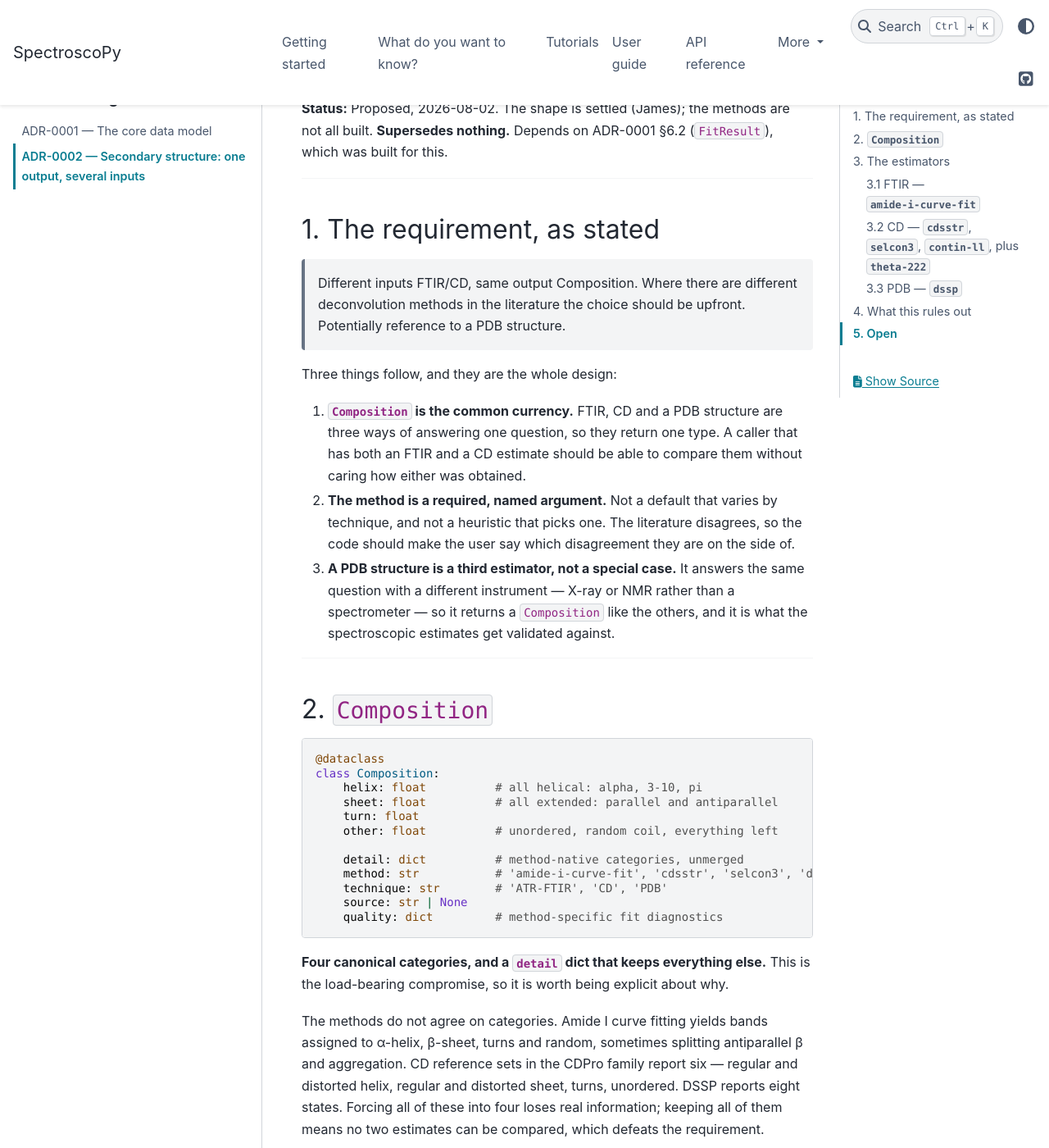
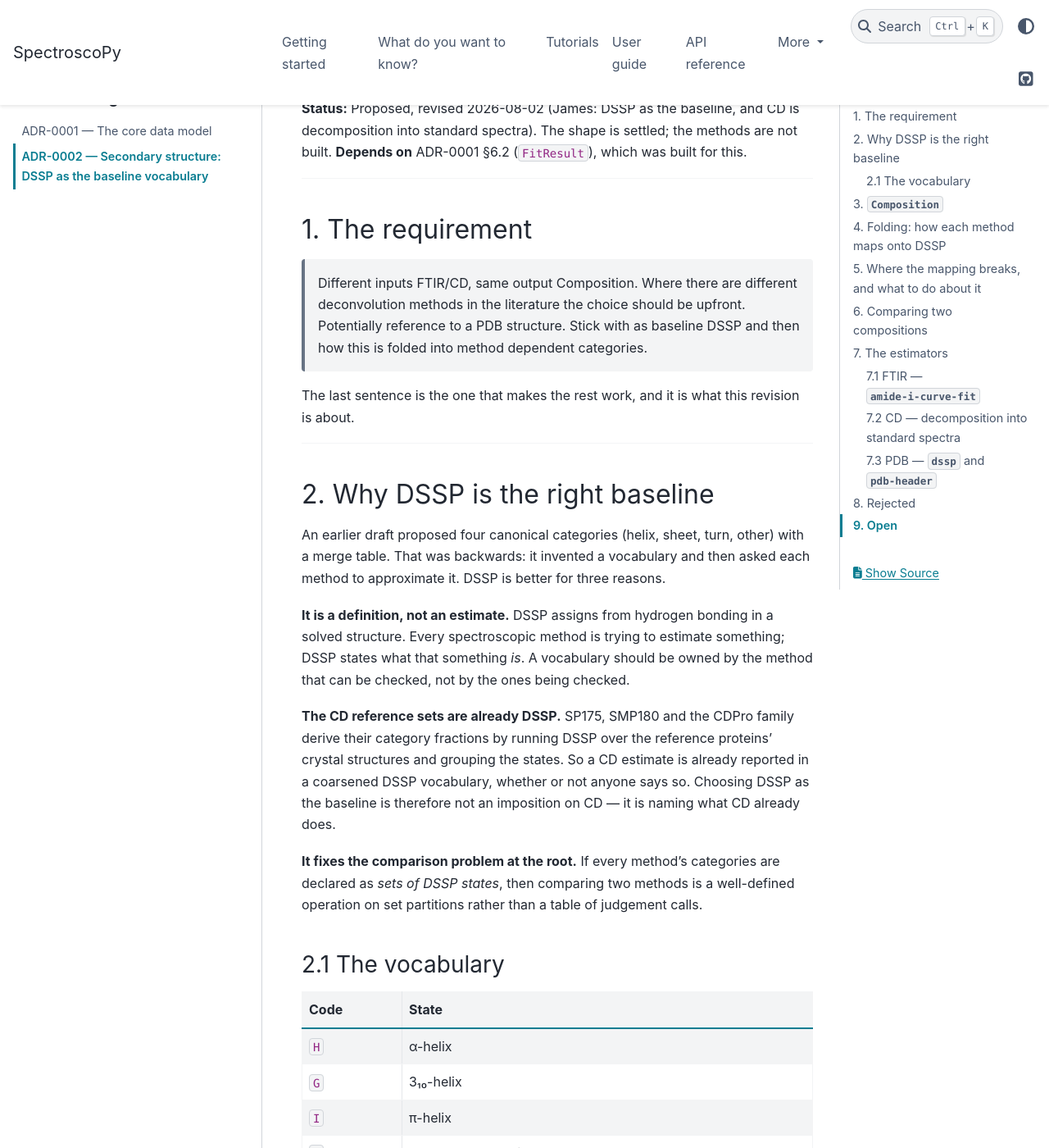
Before and after one commit to jnsturgis/SpectroscoPy, a Sphinx documentation site: the page built from docs/adr/0002-secondary-structure.md, in a window 1280 px wide and 1400 px high, scrolled down 294 px. Shown: the whole window at 82% size. Built offline with Sphinx 7.4.7 and the PyData theme 0.15.4, drawn with Linux system fonts in a browser that asks for light colours; some of the changed text lies outside the part shown.

Commit message:
Rewrite ADR-0002 around DSSP as the baseline vocabulary
James: stick with DSSP as the baseline and then fold method-dependent categories
into it; and for CD the standard is decomposition into standard spectra.

The earlier draft had it backwards. It invented four canonical categories and
asked every method to approximate them. DSSP is the better baseline for three
reasons, and the second is the one that settles it: DSSP is a definition rather
than an estimate; the CD reference sets already derive their category fractions
by running DSSP over the reference proteins' structures, so a CD result is
already reported in a coarsened DSSP vocabulary whether or not anyone says so;
and declaring each method's categories as sets of DSSP states turns comparison
into a defined operation on partitions instead of a table of judgement calls.

So a Category is a name plus the DSSP states it claims, and comparing two
compositions projects both onto the coarsest partition they can both express.
That makes visible something a merge table hides: amide I puts 3-10 and pi helix
with the helix, while the CD reference sets put them in unordered. Lining up two
helix numbers is therefore not comparing like with like, and the discrepancy is
exactly the 3-10 and pi content. Small, usually, and invisible in every such
comparison I have read.

Recorded honestly rather than smoothed over: two method categories are not
unions of DSSP states. Regular versus distorted helix is a positional split
within H that DSSP does not encode, so both map to H and can only be compared
after summing. And the 1620/1690 pair from intermolecular beta has no DSSP state
at all -- it is quaternary, and DSSP runs on one chain. It gets an empty state
set and is excluded from comparison rather than folded into sheet, because for
aggregating samples that band is often the main result, and a vocabulary that
cannot say 'this is not secondary structure' would report aggregation as
structure.

Also records what the FTIR estimator inherits from the fitting work now built:
pseudo-Voigt components and A/d2A weighting, both for reasons measured rather
than assumed.

Co-Authored-By: Claude Opus 5 <noreply@anthropic.com>

````diff
--- a/docs/adr/0002-secondary-structure.md
+++ b/docs/adr/0002-secondary-structure.md
@@ -1,82 +1,173 @@
-# ADR-0002 — Secondary structure: one output, several inputs
+# ADR-0002 — Secondary structure: DSSP as the baseline vocabulary
 
-**Status:** Proposed, 2026-08-02. The shape is settled (James); the methods are
-not all built.
-**Supersedes nothing.** Depends on ADR-0001 §6.2 (`FitResult`), which was built
-for this.
+**Status:** Proposed, revised 2026-08-02 (James: DSSP as the baseline, and CD is
+decomposition into standard spectra). The shape is settled; the methods are not
+built.
+**Depends on** ADR-0001 §6.2 (`FitResult`), which was built for this.
 
 ---
 
-## 1. The requirement, as stated
+## 1. The requirement
 
 > Different inputs FTIR/CD, same output Composition. Where there are different
 > deconvolution methods in the literature the choice should be upfront.
 > Potentially reference to a PDB structure.
+> Stick with as baseline DSSP and then how this is folded into method dependent
+> categories.
 
-Three things follow, and they are the whole design:
-
-1. **`Composition` is the common currency.** FTIR, CD and a PDB structure are
-   three ways of answering one question, so they return one type. A caller that
-   has both an FTIR and a CD estimate should be able to compare them without
-   caring how either was obtained.
-2. **The method is a required, named argument.** Not a default that varies by
-   technique, and not a heuristic that picks one. The literature disagrees, so
-   the code should make the user say which disagreement they are on the side of.
-3. **A PDB structure is a third estimator, not a special case.** It answers the
-   same question with a different instrument — X-ray or NMR rather than a
-   spectrometer — so it returns a `Composition` like the others, and it is what
-   the spectroscopic estimates get validated against.
+The last sentence is the one that makes the rest work, and it is what this
+revision is about.
 
 ---
 
-## 2. `Composition`
+## 2. Why DSSP is the right baseline
 
-```python
-@dataclass
-class Composition:
-    helix: float          # all helical: alpha, 3-10, pi
-    sheet: float          # all extended: parallel and antiparallel
-    turn: float
-    other: float          # unordered, random coil, everything left
+An earlier draft proposed four canonical categories (helix, sheet, turn, other)
+with a merge table. That was backwards: it invented a vocabulary and then asked
+each method to approximate it. DSSP is better for three reasons.
 
-    detail: dict          # method-native categories, unmerged
-    method: str           # 'amide-i-curve-fit', 'cdsstr', 'selcon3', 'dssp' ...
-    technique: str        # 'ATR-FTIR', 'CD', 'PDB'
-    source: str | None
-    quality: dict         # method-specific fit diagnostics
-```
+**It is a definition, not an estimate.** DSSP assigns from hydrogen bonding in a
+solved structure. Every spectroscopic method is trying to estimate something;
+DSSP states what that something *is*. A vocabulary should be owned by the method
+that can be checked, not by the ones being checked.
 
-**Four canonical categories, and a `detail` dict that keeps everything else.**
-This is the load-bearing compromise, so it is worth being explicit about why.
+**The CD reference sets are already DSSP.** SP175, SMP180 and the CDPro family
+derive their category fractions by running DSSP over the reference proteins'
+crystal structures and grouping the states. So a CD estimate is already reported
+in a coarsened DSSP vocabulary, whether or not anyone says so. Choosing DSSP as
+the baseline is therefore not an imposition on CD — it is naming what CD already
+does.
 
-The methods do not agree on categories. Amide I curve fitting yields bands
-assigned to α-helix, β-sheet, turns and random, sometimes splitting antiparallel
-β and aggregation. CD reference sets in the CDPro family report six — regular
-and distorted helix, regular and distorted sheet, turns, unordered. DSSP reports
-eight states. Forcing all of these into four loses real information; keeping all
-of them means no two estimates can be compared, which defeats the requirement.
+**It fixes the comparison problem at the root.** If every method's categories are
+declared as *sets of DSSP states*, then comparing two methods is a well-defined
+operation on set partitions rather than a table of judgement calls.
 
-So: **four coarse categories that every method can produce honestly, plus the
-method's own categories preserved in `detail`.** Comparison happens on the four;
-nothing is thrown away.
+### 2.1 The vocabulary
 
-The merge rules are fixed and documented, not per-method:
-
-| Canonical | DSSP | CDPro-family | Amide I |
-|---|---|---|---|
-| `helix` | H, G, I | regular + distorted helix | 1650–1658 |
-| `sheet` | E, B | regular + distorted sheet | 1620–1640, 1680–1695 |
-| `turn` | T, S | turns | 1660–1680 |
-| `other` | `-` | unordered | 1640–1650 |
-
-**`quality` is not optional.** Every method reports something about how much to
-trust the answer — an R² and residual for curve fitting, an NRMSD for CD
-deconvolution, nothing at all for DSSP because it is not an estimate. A
-`Composition` that cannot say how good it is invites being read as fact.
+| Code | State |
+|---|---|
+| `H` | α-helix |
+| `G` | 3₁₀-helix |
+| `I` | π-helix |
+| `E` | extended strand, in a β-sheet |
+| `B` | isolated β-bridge |
+| `T` | hydrogen-bonded turn |
+| `S` | bend |
+| `-` | none of the above |
 
 ---
 
-## 3. The estimators
+## 3. `Composition`
+
+```python
+@dataclass(frozen=True)
+class Category:
+    name: str                 # 'alpha-helix', 'regular-helix', 'aggregated'
+    states: frozenset[str]    # DSSP states it covers; empty if none apply
+    note: str | None = None   # why, when the mapping is not exact (see §5)
+
+@dataclass
+class Composition:
+    fractions: dict[Category, float | None]
+    method: str               # 'amide-i-curve-fit', 'cdsstr', 'dssp' ...
+    technique: str            # 'ATR-FTIR', 'CD', 'PDB'
+    quality: dict             # R^2, NRMSD, per-band uncertainty ...
+    source: str | None = None
+```
+
+**A category is a name plus the DSSP states it claims.** That is the whole
+mechanism. `helix` is `{H, G, I}`; DSSP's own output is eight categories of one
+state each; a method that resolves nothing beyond helix-and-not-helix has two
+categories, `{H,G,I}` and the rest.
+
+**A fraction a method cannot estimate is `None`, never zero.** Helicity from
+[θ]₂₂₂ estimates helix and nothing else; reporting `sheet: 0.0` would be a claim
+that the protein has no sheet, which it never made.
+
+**`quality` is required.** Every estimate says how much to trust it — R² and
+per-band position uncertainty for curve fitting (ADR-0001's `FitResult` carries
+both), NRMSD for CD decomposition, nothing for DSSP because it is not an
+estimate. A `Composition` that cannot say how good it is invites being read as
+fact.
+
+---
+
+## 4. Folding: how each method maps onto DSSP
+
+| Method | Category | DSSP states |
+|---|---|---|
+| `dssp` | each state | one each — the identity mapping |
+| `amide-i-curve-fit` | helix (1650–1658) | `{H, G, I}` |
+| | sheet (1620–1640, 1680–1695) | `{E, B}` |
+| | turn (1660–1680) | `{T}` |
+| | other (1640–1650) | `{S, -}` |
+| `cdsstr`, `selcon3`, `contin-ll` | regular helix | `{H}` — see §5 |
+| | distorted helix | `{H}` — see §5 |
+| | regular sheet | `{E}` — see §5 |
+| | distorted sheet | `{E}` — see §5 |
+| | turns | `{T}` |
+| | unordered | `{S, -, B, I, G}` |
+| `theta-222` | helix | `{H, G, I}` |
+| | *(everything else)* | `None` |
+
+Two things this makes visible that a merge table hides. Amide I's "other" and
+CD's "unordered" are **not the same set** — CD's absorbs `B`, `I` and `G`, and
+amide I puts `G` and `I` with the helix. Comparing an amide I helix fraction with
+a CD helix fraction is therefore not quite comparing like with like, and the size
+of the discrepancy is exactly the 3₁₀ and π content. That is a real effect,
+usually small, and it has been invisible in every comparison either of us has
+read.
+
+---
+
+## 5. Where the mapping breaks, and what to do about it
+
+Two method categories are **not** unions of DSSP states, and pretending otherwise
+would be the one dishonest move available here.
+
+**Regular versus distorted (CD).** The CDPro-family sets split helix and sheet by
+*position within the element* — the terminal residues of each helix are counted
+as distorted. That is a subdivision of `H` on a criterion DSSP does not encode.
+Both map to `{H}`, with `note` recording that the split is positional and not a
+DSSP distinction. Consequence, and it is the right one: **`regular-helix` and
+`distorted-helix` can only be compared with anything else after being summed.**
+
+**Aggregation (FTIR).** The 1620 cm⁻¹ and 1690 cm⁻¹ pair from intermolecular
+β-sheet has **no DSSP state at all** — it is a quaternary feature, and DSSP runs
+on one chain. Its category carries `states=frozenset()` and is excluded from any
+comparison, rather than being quietly folded into sheet.
+
+For biofilm and membrane-protein work this is not an edge case; it is often the
+band people care about most. A vocabulary that cannot say "this is not a
+secondary structure" would force it into `sheet` and report aggregation as
+structure.
+
+---
+
+## 6. Comparing two compositions
+
+`a.compare(b)` projects both onto the **coarsest partition both can express**,
+then reports per-category differences and an RMSD over them.
+
+Concretely: an amide I estimate (`{H,G,I}` helix) against a CDSSTR estimate
+(`{H}` regular + `{H}` distorted, `{S,-,B,I,G}` unordered) coarsens to
+`{H,G,I,S,-,B}` versus... nothing usable, because CD's unordered has swallowed
+`G` and `I`. The comparison that *is* defined is the union — helix+other against
+helix+unordered — and `compare` should say so rather than silently pairing the
+helix numbers.
+
+**This is the payoff of the whole design.** The naive comparison — line up the
+helix numbers — is what everyone does, and it is wrong by the 3₁₀/π content in
+one direction and by the regular/distorted split in the other. Making categories
+sets of DSSP states means the code can compute what is comparable instead of
+assuming it.
+
+Categories with no DSSP states (§5) and fractions of `None` are excluded from the
+projection and reported separately, never treated as zero.
+
+---
+
+## 7. The estimators
 
 ```python
 from spectroscopy.processing import structure
@@ -85,72 +176,87 @@ a = structure.from_ftir(spectrum, method='amide-i-curve-fit', ...)
 b = structure.from_cd(spectrum, method='cdsstr', basis=...)
 c = structure.from_pdb('1LYZ', method='dssp')
 
-a.compare(c)        # -> per-category differences and an RMSD
+a.compare(c)
 ```
 
-**Method is required, with no default.** `from_cd(spectrum)` raises, listing the
-methods it knows and what they assume. This is deliberate friction: choosing
-CDSSTR over SELCON3 is a scientific decision, and a library that picks silently
-has made it on the user's behalf and hidden it in a paper's methods section.
+**Method is a required argument with no default.** `from_cd(spectrum)` raises and
+lists what it knows. Choosing CDSSTR over SELCON3 is a scientific decision; a
+library that picks silently has made it for the user and hidden it in a methods
+section.
 
-### 3.1 FTIR — `amide-i-curve-fit`
+### 7.1 FTIR — `amide-i-curve-fit`
 
 Water and vapour subtraction, crop to 1600–1700, second derivative for band
-positions, constrained fit (`FitResult`), assign by frequency, integrate.
+positions, then the fit. ADR-0001's `FitResult` does the work, and two of its
+defaults exist because of this caller: components are pseudo-Voigt, because a
+fixed lineshape can be wrong by tens of percentage points at R² > 0.97; and the
+fit is weighted between A and d²A/dν², because the derivative annihilates the
+residual background that water subtraction always leaves and that otherwise ends
+up inside the band areas.
 
-The uncertainty question from `FitResult` matters here: a weak shoulder between
-two strong bands is barely determined, and its area — a structure fraction —
-inherits that. `quality` carries the per-band position uncertainties, and a
-fraction whose band is soft should be reported as soft.
+`quality` carries R² and the per-band position uncertainties, and a fraction
+whose band is poorly determined must be reported as such — a weak shoulder
+between two strong bands is barely constrained by the data, whatever the fit says.
 
-### 3.2 CD — `cdsstr`, `selcon3`, `contin-ll`, plus `theta-222`
+### 7.2 CD — decomposition into standard spectra
 
-The CDPro-family methods are a reference set and a constrained least-squares
-solve, differing in how they select and weight reference proteins. They are
-buildable from their published descriptions; what needs checking before anything
-ships is the **redistribution terms of the reference sets** (SP175, SMP180 and
-relatives). Default position: **the package ships no reference data**, the user
-supplies a basis, and a helper documents where the published sets come from.
+The standard approach, and James's: express the measured spectrum as a
+combination of standard spectra, then read the composition off the combination.
+Two kinds of standard, which the method name must distinguish:
 
-`theta-222` — helicity from mean residue ellipticity at 222 nm — is a one-line
-estimate of one number. It belongs here because it is what most people actually
-want when they ask whether a protein is folded, but it fills only `helix` and
-`other`, and must say so rather than reporting zeros for `sheet` and `turn`.
-**A category a method cannot estimate is `None`, not zero.**
+- **Basis spectra of pure structures.** The composition *is* the coefficient
+  vector. Simple, and only as good as the basis.
+- **Reference protein spectra with known structures** — SELCON3, CDSSTR,
+  CONTIN-LL. Fit the unknown as a combination of reference proteins, then take
+  the same combination of their DSSP-derived compositions. The methods differ in
+  how they select and weight the reference set, which is precisely why §7's rule
+  makes the choice explicit.
 
-### 3.3 PDB — `dssp`
+The second is where the field is, and it is also why §2's argument holds: those
+reference compositions came from DSSP in the first place.
 
-Two routes: parse the `HELIX`/`SHEET` records from the file header, which is
-free and only as good as the depositor; or assign from geometry, which is
-correct and more work. The header route is worth having first, clearly labelled
-as `method='pdb-header'` rather than `'dssp'`, because the two are not the same
-thing and a user comparing against "the crystal structure" deserves to know
-which they got.
+**No reference data ships until its redistribution terms are checked** (§9). The
+user supplies a basis; a helper documents where the published sets come from.
+
+`theta-222` — helicity from mean residue ellipticity at 222 nm — is not a
+decomposition and must not be presented as one. It fills one category and leaves
+the rest `None`.
+
+### 7.3 PDB — `dssp` and `pdb-header`
+
+Two routes, and they are **different methods with different names**, because a
+user comparing against "the crystal structure" deserves to know which they got:
+
+- `pdb-header` parses the depositor's `HELIX`/`SHEET` records. Free, and only as
+  good as whoever deposited it.
+- `dssp` assigns from geometry. Correct, more work, and the only one that
+  produces the full eight states.
 
 ---
 
-## 4. What this rules out
+## 8. Rejected
 
-- **A single `secondary_structure(spectrum)` function that dispatches on
-  technique.** It would have to choose a method, which §1.2 forbids.
-- **Returning a bare dict.** A dict cannot carry `quality`, cannot say which
-  method produced it, and cannot refuse to be compared with an incompatible one.
-- **Merging CD's regular/distorted split silently.** It goes into `detail`,
-  because the distinction is real and the four-category merge is a convenience
-  for comparison, not a claim that the finer categories are noise.
+| Alternative | Why not |
+|---|---|
+| Four fixed canonical categories | §2 — invents a vocabulary, then makes every method approximate it, and hides which comparisons are ill-defined |
+| Letting each method keep its own categories | Then no two estimates can be compared, which defeats the requirement |
+| Silently summing regular + distorted | §5 — it is a positional split, not a structural one; summing is right but must be visible |
+| Folding aggregation into sheet | §5 — it is not secondary structure, and for aggregating samples it is the main result |
+| Zero for a category a method cannot estimate | A claim the method never made |
+| A single `secondary_structure(spectrum)` | Would have to choose a method, which §7 forbids |
 
 ---
 
-## 5. Open
+## 9. Open
 
-- **Reference-set licensing** gates §3.2 and needs answering before code that
-  bundles data is written. Ships nothing until it is answered.
-- **Does `stability()` generalise** from NMF to CD basis-set deconvolution? If
-  it does, CD estimates get bootstrap uncertainty on the same machinery, which
-  would be a genuine advantage over the standard tools — they report one number
-  with no error bar.
-- **`Composition.compare()` output shape** — per-category differences plus an
-  RMSD is the obvious thing; whether it also needs a plot belongs with `viz`.
-- **Where the module lives.** `processing.structure` follows the existing
-  `processing.ftir` precedent, but the CD half is not FTIR-specific and the PDB
-  half is not spectroscopy at all.
+- **Reference-set licensing** gates §7.2 and must be answered before any code
+  that bundles data is written.
+- **Which DSSP.** A dependency (`mdtraj`, `biotite`, the `mkdssp` binary) or our
+  own implementation. Given §5.6's dependency policy and that this is the
+  baseline everything else is defined against, it deserves its own decision.
+- **Does `stability()` generalise** from NMF to CD basis decomposition? If it
+  does, CD estimates get bootstrap uncertainty on machinery that already exists —
+  and the standard tools report one number with no error bar at all.
+- **Where the module lives.** `processing.structure` follows the
+  `processing.ftir` precedent, but the CD half is not FTIR and the PDB half is
+  not spectroscopy.
````
